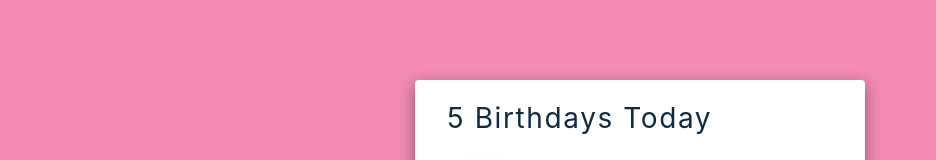
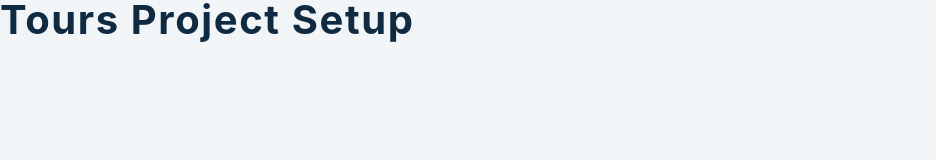
Before and after one commit to babai-1991/ReactProject-Basic, a React (Create React App) app: page / in a window 1280 px wide. Shown: the top 160 px of the page, without its empty margins (0-936 px from the left). Built offline with nearby package versions, Linux system fonts and the light colour scheme; grey boxes are pictures that could not be loaded; the HTML template or start-up script is replaced by a standard one.

Commit message:
02-tour setup

```diff
--- /dev/null
+++ b/src/02-Tour/App.js
@@ -0,0 +1,11 @@
+import React, { useState, useEffect } from 'react';
+import Loading from './Loading';
+import Tours from './Tours';
+import './index.css';
+
+const url = 'https://course-api.com/react-tours-project';
+function App() {
+	return <h2>Tours Project Setup</h2>;
+}
+
+export default App;
--- /dev/null
+++ b/src/02-Tour/Loading.js
@@ -0,0 +1,11 @@
+import React from 'react';
+
+const Loading = () => {
+  return (
+    <div className="loading">
+      <h1>loading...</h1>
+    </div>
+  );
+};
+
+export default Loading;
--- /dev/null
+++ b/src/02-Tour/Tour.js
@@ -0,0 +1,7 @@
+import React, { useState } from 'react';
+
+const Tour = () => {
+  return <h2>tour component</h2>;
+};
+
+export default Tour;
--- /dev/null
+++ b/src/02-Tour/Tours.js
@@ -0,0 +1,7 @@
+import React from 'react';
+import Tour from './Tour';
+const Tours = () => {
+  return <h2>tours component</h2>;
+};
+
+export default Tours;
--- /dev/null
+++ b/src/02-Tour/index.css
@@ -0,0 +1,228 @@
+/*
+===============
+Variables
+===============
+*/
+
+:root {
+  /* dark shades of primary color*/
+  --clr-primary-1: hsl(205, 86%, 17%);
+  --clr-primary-2: hsl(205, 77%, 27%);
+  --clr-primary-3: hsl(205, 72%, 37%);
+  --clr-primary-4: hsl(205, 63%, 48%);
+  /* primary/main color */
+  --clr-primary-5: hsl(205, 78%, 60%);
+  /* lighter shades of primary color */
+  --clr-primary-6: hsl(205, 89%, 70%);
+  --clr-primary-7: hsl(205, 90%, 76%);
+  --clr-primary-8: hsl(205, 86%, 81%);
+  --clr-primary-9: hsl(205, 90%, 88%);
+  --clr-primary-10: hsl(205, 100%, 96%);
+  /* darkest grey - used for headings */
+  --clr-grey-1: hsl(209, 61%, 16%);
+  --clr-grey-2: hsl(211, 39%, 23%);
+  --clr-grey-3: hsl(209, 34%, 30%);
+  --clr-grey-4: hsl(209, 28%, 39%);
+  /* grey used for paragraphs */
+  --clr-grey-5: hsl(210, 22%, 49%);
+  --clr-grey-6: hsl(209, 23%, 60%);
+  --clr-grey-7: hsl(211, 27%, 70%);
+  --clr-grey-8: hsl(210, 31%, 80%);
+  --clr-grey-9: hsl(212, 33%, 89%);
+  --clr-grey-10: hsl(210, 36%, 96%);
+  --clr-white: #fff;
+  --clr-red-dark: hsl(360, 67%, 44%);
+  --clr-red-light: hsl(360, 71%, 66%);
+  --clr-green-dark: hsl(125, 67%, 44%);
+  --clr-green-light: hsl(125, 71%, 66%);
+  --clr-black: #222;
+  --transition: all 0.3s linear;
+  --spacing: 0.1rem;
+  --radius: 0.25rem;
+  --light-shadow: 0 5px 15px rgba(0, 0, 0, 0.1);
+  --dark-shadow: 0 5px 15px rgba(0, 0, 0, 0.2);
+  --max-width: 1170px;
+  --fixed-width: 620px;
+}
+/*
+===============
+Global Styles
+===============
+*/
+
+*,
+::after,
+::before {
+  margin: 0;
+  padding: 0;
+  box-sizing: border-box;
+}
+body {
+  font-family: -apple-system, BlinkMacSystemFont, 'Segoe UI', Roboto, Oxygen,
+    Ubuntu, Cantarell, 'Open Sans', 'Helvetica Neue', sans-serif;
+  background: var(--clr-grey-10);
+  color: var(--clr-grey-1);
+  line-height: 1.5;
+  font-size: 0.875rem;
+}
+ul {
+  list-style-type: none;
+}
+a {
+  text-decoration: none;
+}
+h1,
+h2,
+h3,
+h4 {
+  letter-spacing: var(--spacing);
+  text-transform: capitalize;
+  line-height: 1.25;
+  margin-bottom: 0.75rem;
+}
+h1 {
+  font-size: 3rem;
+}
+h2 {
+  font-size: 2rem;
+}
+h3 {
+  font-size: 1.25rem;
+}
+h4 {
+  font-size: 0.875rem;
+}
+p {
+  margin-bottom: 1.25rem;
+  color: var(--clr-grey-5);
+}
+@media screen and (min-width: 800px) {
+  h1 {
+    font-size: 4rem;
+  }
+  h2 {
+    font-size: 2.5rem;
+  }
+  h3 {
+    font-size: 1.75rem;
+  }
+  h4 {
+    font-size: 1rem;
+  }
+  body {
+    font-size: 1rem;
+  }
+  h1,
+  h2,
+  h3,
+  h4 {
+    line-height: 1;
+  }
+}
+/*  global classes */
+
+/* section */
+.section {
+  width: 90vw;
+  margin: 0 auto;
+  max-width: var(--max-width);
+}
+
+@media screen and (min-width: 992px) {
+  .section {
+    width: 95vw;
+  }
+}
+.btn {
+  background: var(--clr-primary-5);
+  display: inline-block;
+  padding: 0.25rem 0.5rem;
+  border-radius: var(--radius);
+  text-transform: capitalize;
+  color: var(--clr-white);
+  letter-spacing: var(--spacing);
+  border-color: transparent;
+  cursor: pointer;
+  margin-top: 2rem;
+  font-size: 1.2rem;
+}
+/*
+===============
+Tours
+===============
+*/
+main {
+  width: 90vw;
+  max-width: var(--fixed-width);
+  margin: 5rem auto;
+}
+.loading {
+  text-align: center;
+}
+.title {
+  text-align: center;
+  margin-bottom: 4rem;
+}
+.underline {
+  width: 6rem;
+  height: 0.25rem;
+  background: var(--clr-primary-5);
+  margin-left: auto;
+  margin-right: auto;
+}
+
+.single-tour {
+  background: var(--clr-white);
+  border-radius: var(--radius);
+  margin: 2rem 0;
+  box-shadow: var(--light-shadow);
+  transition: var(--transition);
+}
+.single-tour:hover {
+  box-shadow: var(--dark-shadow);
+}
+.single-tour img {
+  width: 100%;
+  height: 20rem;
+  object-fit: cover;
+  border-top-right-radius: var(--radius);
+  border-top-left-radius: var(--radius);
+}
+.tour-info {
+  display: flex;
+  justify-content: space-between;
+  align-items: center;
+  margin-bottom: 1.5rem;
+}
+.tour-info h4 {
+  margin-bottom: 0;
+}
+.single-tour button {
+  background: transparent;
+  border-color: transparent;
+  text-transform: capitalize;
+  color: var(--clr-primary-5);
+  font-size: 1rem;
+  cursor: pointer;
+  padding-left: 0.25rem;
+}
+.tour-price {
+  color: var(--clr-primary-5);
+  background: var(--clr-primary-10);
+  padding: 0.25rem 0.5rem;
+  border-radius: var(--radius);
+}
+.single-tour footer {
+  padding: 1.5rem 2rem;
+}
+.single-tour .delete-btn {
+  display: block;
+  width: 200px;
+  margin: 1rem auto 0 auto;
+  color: var(--clr-red-dark);
+  letter-spacing: var(--spacing);
+  background: transparent;
+  border: 1px solid var(--clr-red-dark);
+  padding: 0.25rem 0.5rem;
+  border-radius: var(--radius);
+}
--- a/src/App.js
+++ b/src/App.js
@@ -1,5 +1,6 @@
 import React from 'react';
-import Main from './01-BirthdayReminder/App';
+// import Main from './01-BirthdayReminder/App';
+import Main from './02-Tour/App';
 const App = () => {
 	return (
 		<div>
```
